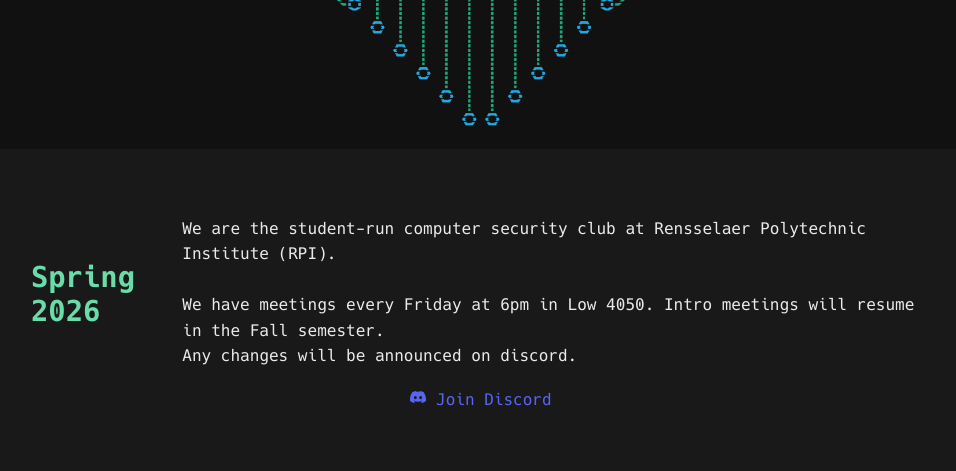
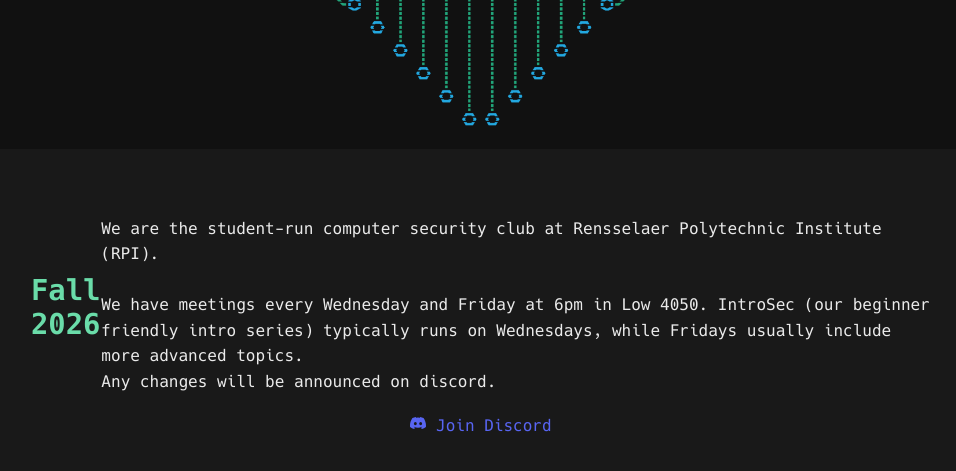
Before and after one commit to RPISEC/website, a Jekyll site: the page built from index.html, in a window 1280 px wide and 900 px high, scrolled down 326 px, cut to the strip 0-506 px from the top of the window. Shown: the top 471 px of the strip, without its empty margins (159-1115 px from the left). Built offline with Jekyll 4.4.1, drawn with Linux system fonts in a browser that asks for light colours.

Commit message:
Update description for Fall 2026

```diff
--- a/index.html
+++ b/index.html
@@ -9,12 +9,12 @@
 <div class="content">
     <section>
         <div class="container flex">
-            <h2>Spring 2026</h2>
+            <h2>Fall 2026</h2>
             <p>
                 We are the student-run computer security club at Rensselaer Polytechnic Institute (RPI).
                 <br>
                 <br/>
-                We have meetings every Friday at 6pm in Low 4050. Intro meetings will resume in the Fall semester.
+                We have meetings every Wednesday and Friday at 6pm in Low 4050. IntroSec (our beginner friendly intro series) typically runs on Wednesdays, while Fridays usually include more advanced topics.
                 <br>
                 Any changes will be announced on discord.
                 <br>
```
